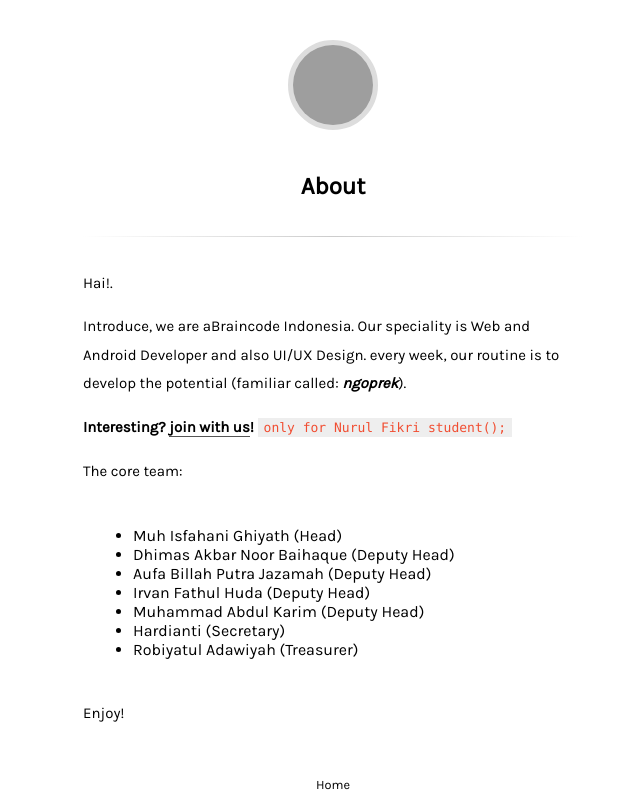
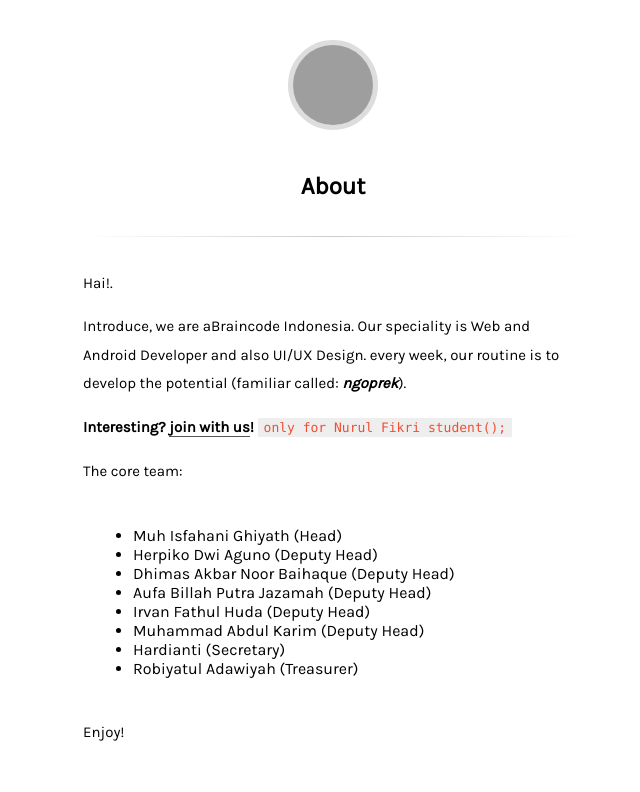
Before and after one commit to abraincode/abraincode.github.io, a Jekyll site: the page built from about.md, in a window 1280 px wide, cut to the strip 0-792 px from the top of the page. Shown: the whole strip, without its empty margins (307-947 px from the left). Built offline with Jekyll 4.4.1, drawn with Linux system fonts in a browser that asks for light colours; grey boxes are pictures that could not be loaded.

Commit message:
tambah herpiko

```diff
--- a/about.md
+++ b/about.md
@@ -13,6 +13,7 @@
 The core team:
 
 - Muh Isfahani Ghiyath (Head)
+- Herpiko Dwi Aguno (Deputy Head)
 - Dhimas Akbar Noor Baihaque (Deputy Head)
 - Aufa Billah Putra Jazamah (Deputy Head)
 - Irvan Fathul Huda (Deputy Head)
```
